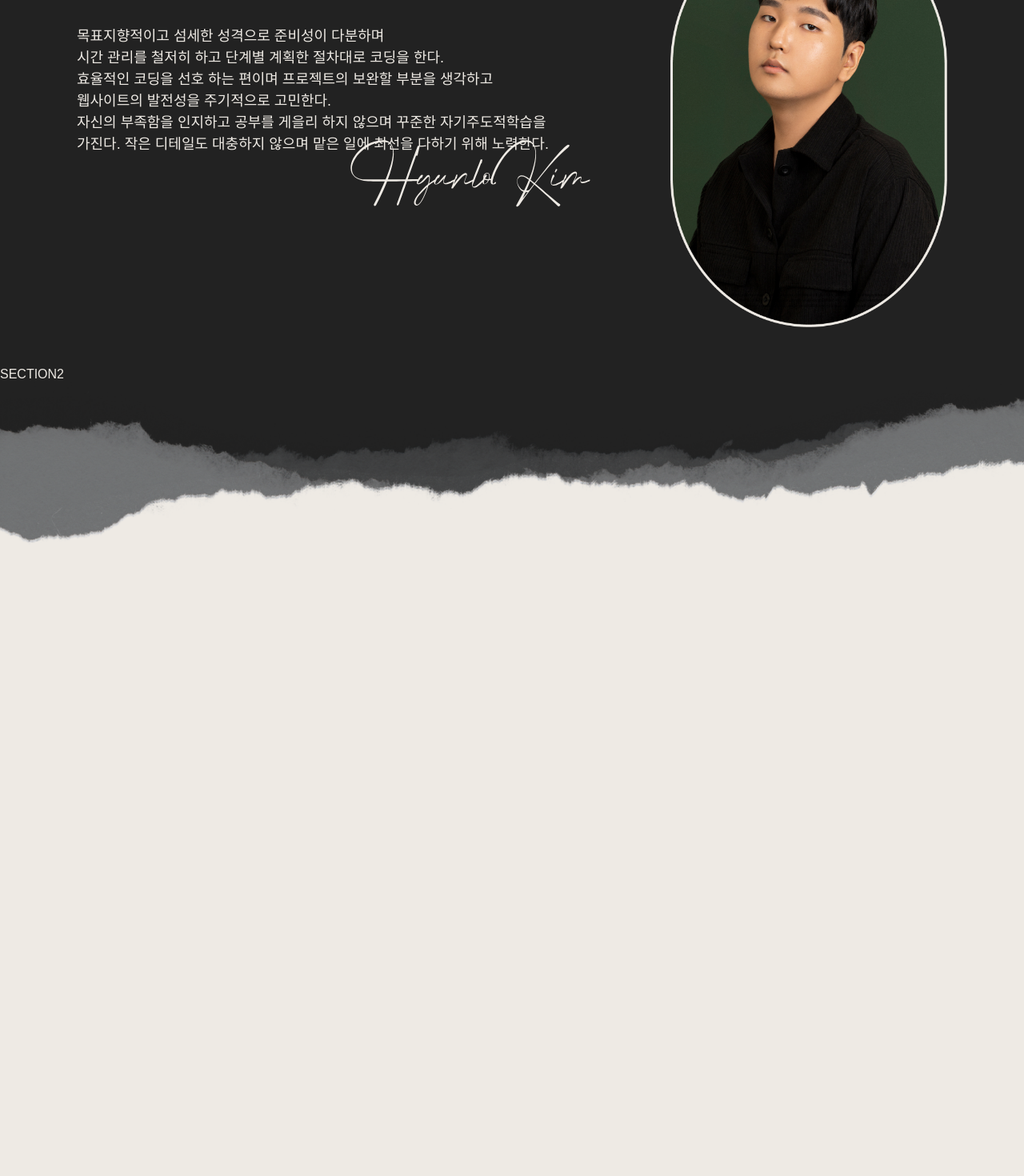
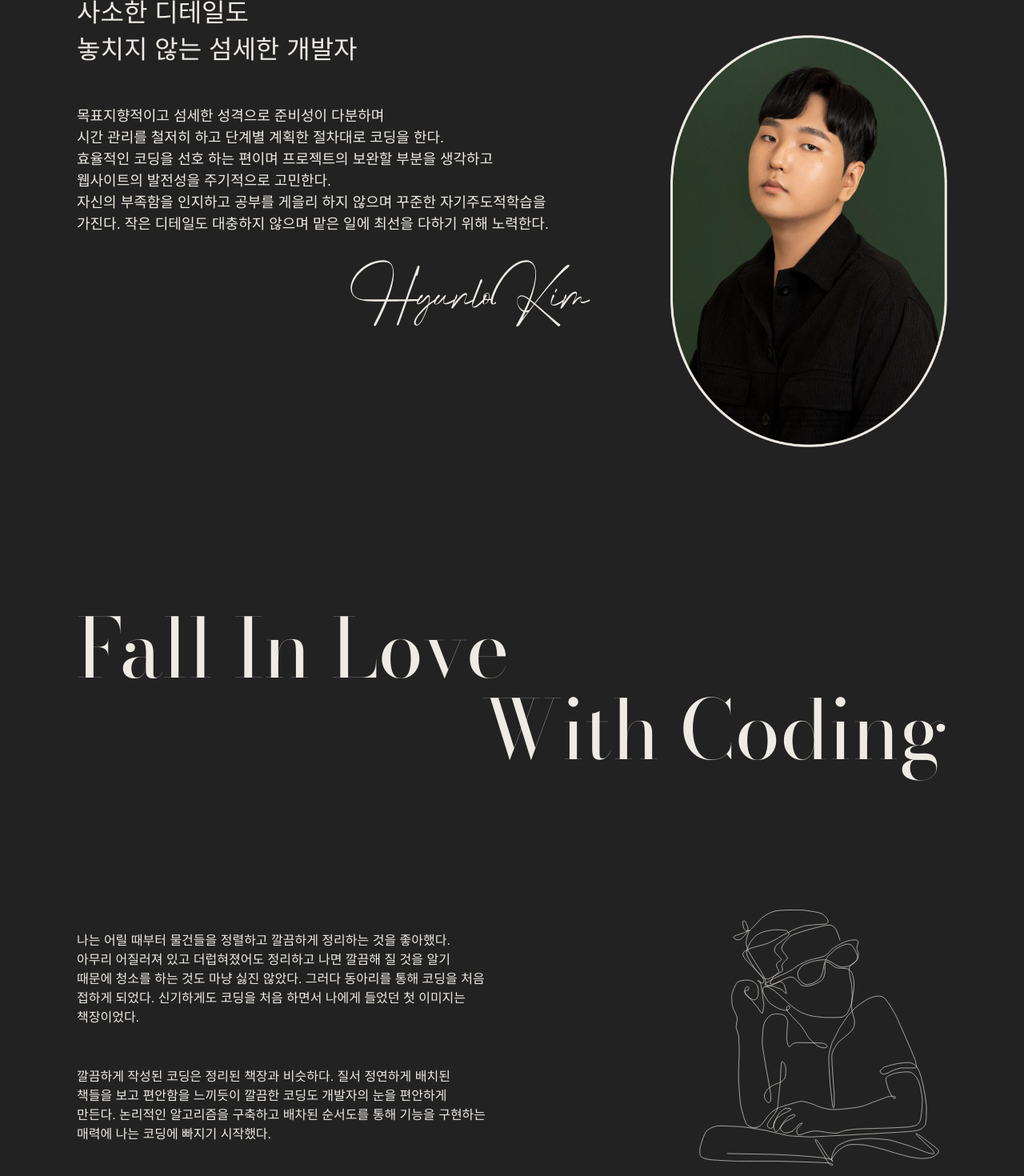
Before and after one commit to KimHyunLo/PERFAN, a React (Vite) app: page /about in a window 1280 px wide. Shown: the part 1060-2530 px from the top of the page at 80% size. Before the commit the page ends 1793 px from the top, so only its background shows below. Built offline with nearby package versions, Linux system fonts and the light colour scheme; a web font is replaced by a local one.

Commit message:
update: About Ui 섹션 추가

```diff
--- a/src/components/Header.jsx
+++ b/src/components/Header.jsx
@@ -23,6 +23,7 @@ const HeaderTitle = styled.div`
   top: 50%;
   left: 50%;
   transform: translate(-50%, -50%);
+  font-family: 'Bodoni Moda', sans-serif;
   font-size: 25px;
   font-weight: 500;
 
@@ -39,7 +40,6 @@ const HeaderEm = styled.em`
   font-style: normal;
   color: var(--active-difference);
   font-family: 'Now', sans-serif;
-  font-weight: 700;
 `
 
 const HeaderSide = styled.div`
@@ -50,6 +50,7 @@ const HeaderSide = styled.div`
 
 const HeaderItem = styled.div`
   font-size: 14px;
+  font-weight: 300;
   color: var(--black-difference);
 
   &.left-item {
--- a/src/index.css
+++ b/src/index.css
@@ -45,6 +45,7 @@ li {
 p {
   margin: 0;
   line-height: 1.5;
+  word-break: keep-all;
 }
 
 button {
--- a/src/routes/About.jsx
+++ b/src/routes/About.jsx
@@ -25,10 +25,11 @@ const StyledAbout = styled.div`
 
 const Introduction = styled.div`
   position: relative;
-  margin: 0 auto 50px;
   width: 85%;
+  margin: 100px auto 50px;
+`
 
-  .intro-header {
+const IntroHeader = styled.div`
   font-family: 'Bodoni Moda', sans-serif;
   line-height: 1;
   margin-bottom: 100px;
@@ -40,24 +41,24 @@ const Introduction = styled.div`
   .header2 {
     font-size: 3vw;
   }
-  }
+`
 
-  .intro-title {
+const IntroTitle = styled.div`
   font-size: 2.5vw;
   margin-bottom: 50px;
-  }
+`
 
-  .intro-content {
+const IntroContent = styled.p`
   font-size: 18px;
   line-height: 1.5;
-  }
+`
 
-  .intro-image {
+const IntroImage = styled.div`
   display: flex;
   justify-content: end;
   align-items: end;
   gap: 100px;
-    margin-top: -300px;
+  margin-top: -250px;
 
   .signature {
     width: 25vw;
@@ -67,6 +68,73 @@ const Introduction = styled.div`
   .portrait {
     width: 27vw;
   }
+`
+
+const PersonalStatement = styled.div`
+  width: 85%;
+  margin: 200px auto 150px;
+`
+
+const StatementTitle = styled.div`
+  font-size: 8vw;
+  font-family: 'Bodoni Moda', sans-serif;
+  line-height: 1;
+  margin-bottom: 200px;
+
+  .bottom-title {
+    text-align: right;
+  }
+`
+
+const StatementContent = styled.div`
+  position: relative;
+  display: flex;
+  flex-direction: column;
+  gap: 50px;
+  text-align: ${(props) => (props.$align === 'right' ? 'right' : 'left')};
+
+  &.top-statement {
+    margin-bottom: 200px;
+
+    &::after {
+      content: '';
+      position: absolute;
+      right: 0;
+      top: 50%;
+      transform: translateY(-50%);
+      background-image: url(kid.svg);
+      background-size: contain;
+      background-position: center;
+      background-repeat: no-repeat;
+      width: 25vw;
+      height: 25vw;
+    }
+
+    p {
+      width: 40vw;
+    }
+  }
+
+  &.bottom-statement {
+    align-items: end;
+
+    &::before {
+      content: '';
+      position: absolute;
+      left: 0;
+      top: 50%;
+      transform: translateY(-50%);
+      background-image: url(cat.svg);
+      background-size: contain;
+      background-position: center;
+      background-repeat: no-repeat;
+      width: 25vw;
+      height: 25vw;
+    }
+
+    p {
+      width: 45vw;
+    }
   }
 `
 
@@ -75,16 +143,16 @@ function About() {
     <StyledAbout>
       <Introduction>
         <div>
-          <div className="intro-header">
+          <IntroHeader>
             <div className="header1">Not Letting Go,</div>
             <div className="header2">Delicate Developer</div>
-          </div>
-          <div className="intro-title">
+          </IntroHeader>
+          <IntroTitle>
             사소한 디테일도
             <br />
             놓치지 않는 섬세한 개발자
-          </div>
-          <p className="intro-content">
+          </IntroTitle>
+          <IntroContent>
             목표지향적이고 섬세한 성격으로 준비성이 다분하며
             <br />
             시간 관리를 철저히 하고 단계별 계획한 절차대로 코딩을 한다.
@@ -92,14 +160,40 @@ function About() {
             <br /> 웹사이트의 발전성을 주기적으로 고민한다. <br />
             자신의 부족함을 인지하고 공부를 게을리 하지 않으며 꾸준한 자기주도적학습을
             <br /> 가진다. 작은 디테일도 대충하지 않으며 맡은 일에 최선을 다하기 위해 노력한다.
-          </p>
+          </IntroContent>
         </div>
-        <div className="intro-image">
+        <IntroImage>
           <img src="signature.svg" alt="signature" className="signature" />
           <img src="portrait.png" alt="portrait" className="portrait" />
-        </div>
+        </IntroImage>
       </Introduction>
-      <div>SECTION2</div>
+      <PersonalStatement>
+        <StatementTitle>
+          <div>Fall In Love</div>
+          <div className="bottom-title">With Coding</div>
+        </StatementTitle>
+        <StatementContent $align="left" className="top-statement">
+          <p>
+            나는 어릴 때부터 물건들을 정렬하고 깔끔하게 정리하는 것을 좋아했다. 아무리 어질러져 있고 더럽혀졌어도 정리하고 나면 깔끔해 질 것을 알기 때문에 청소를 하는 것도 마냥 싫진 않았다. 그러다
+            동아리를 통해 코딩을 처음 접하게 되었다. 신기하게도 코딩을 처음 하면서 나에게 들었던 첫 이미지는 책장이었다.
+          </p>
+          <p>
+            깔끔하게 작성된 코딩은 정리된 책장과 비슷하다. 질서 정연하게 배치된 책들을 보고 편안함을 느끼듯이 깔끔한 코딩도 개발자의 눈을 편안하게 만든다. 논리적인 알고리즘을 구축하고 배차된 순서도를
+            통해 기능을 구현하는 매력에 나는 코딩에 빠지기 시작했다.
+          </p>
+        </StatementContent>
+        <StatementContent $align="right" className="bottom-statement">
+          <p>
+            코딩을 배우면서 가장 마음에 들었던 것은 실시간 결과 화면이었다. 자신이 쓴 코딩의 결과를 바로바로 확인하고 수정할 수 있다는 점은 다른 작업과 확고한 차이를 보인다. 어떤 작업은 작업 중에
+            기획안을 변경하거나 이미 만들어진 결과물을 수정하기 애매한 상황에 부닥치곤 하지만 코딩은 다르다. 결과 화면이 예상한 설계와 다르거나 마음에 들지 않았을 때 실시간으로 수정하면서 최상의
+            결과물을 내기 적합한 환경을 가진 셈이다.
+          </p>
+          <p>
+            코딩의 이런 특징을 가장 잘 살린 분야는 웹프로그래밍이라고 생각한다. 클라이언트로부터 즉각적인 피드백을 들을 수 있고, 프로젝트를 마친 후에도 정기적인 보수작업을 하면서 웹사이트의 사용성을
+            높이는 것이 웹프로그래밍의 특징이다.
+          </p>
+        </StatementContent>
+      </PersonalStatement>
     </StyledAbout>
   )
 }
```
Also changed, not shown: public/cat.svg, public/kid.svg. Lines whose indentation alone changed are shown as unchanged.
